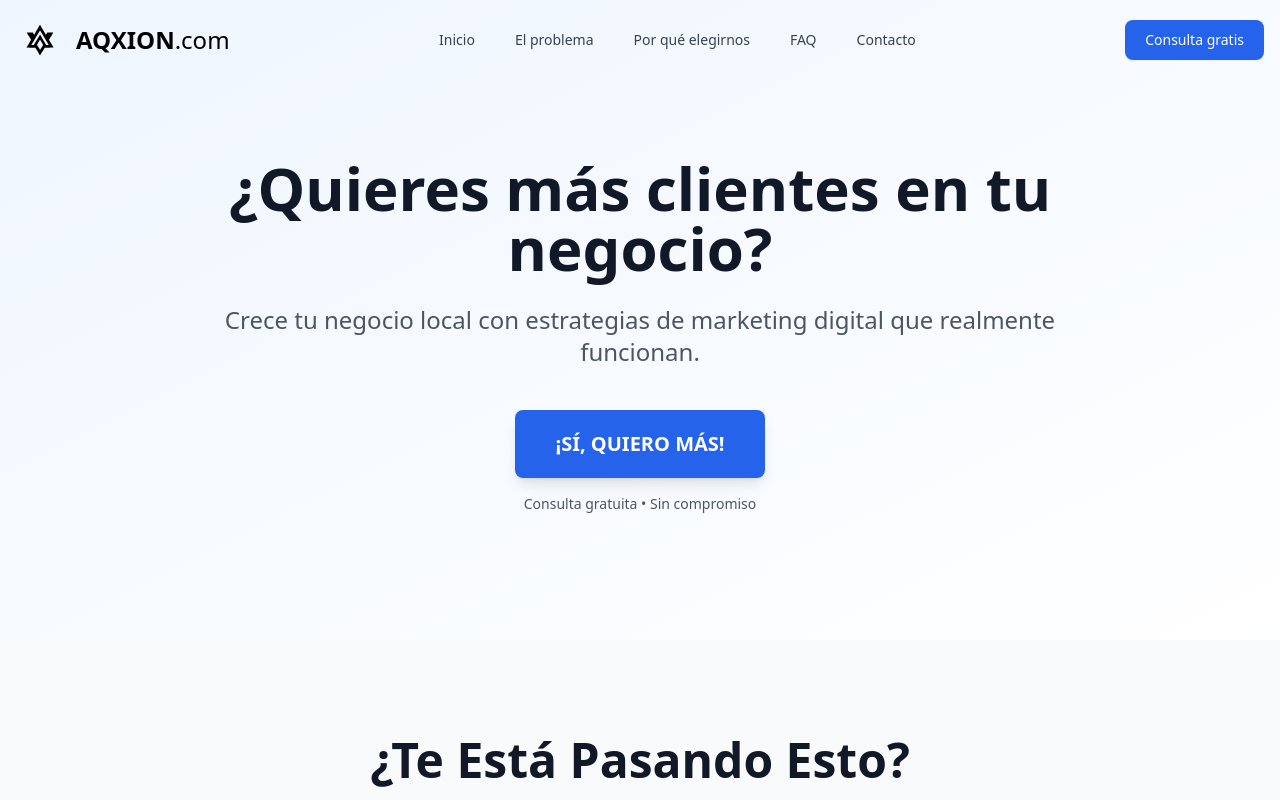
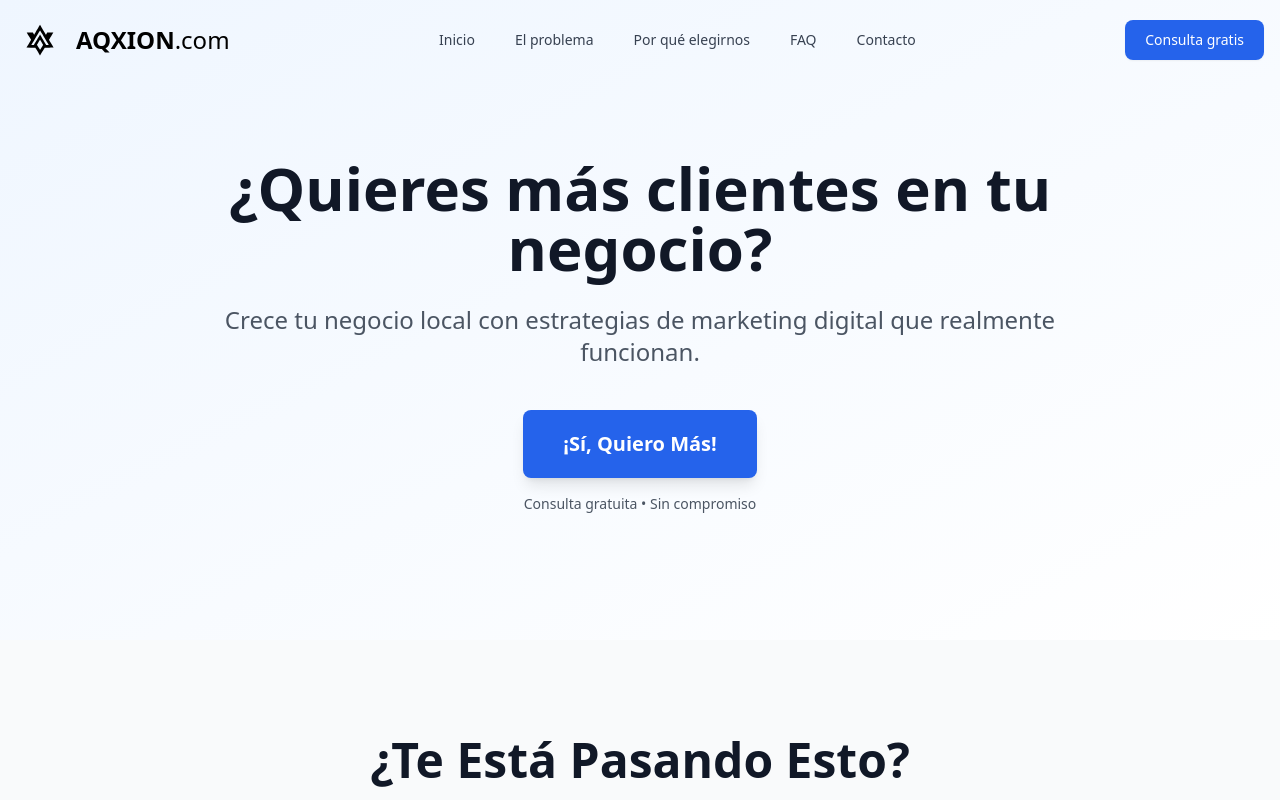
Before and after one commit to MagnusCole/aqxion, a Next.js app: page / in a window 1280 px wide. Shown: the top 800 px of the page. Built offline with nearby package versions, Linux system fonts and the light colour scheme.

Commit message:
refactor: standardize label text for consistency in ContactFormSection and HeroSection

```diff
--- a/src/sections/ContactFormSection.tsx
+++ b/src/sections/ContactFormSection.tsx
@@ -158,7 +158,7 @@ export const ContactFormSection: React.FC<ContactFormSectionProps> = ({  title =
                         onChange={handleCheckboxChange}
                         className="w-4 h-4 text-blue-600 border-gray-300 rounded focus:ring-blue-500"
                       />
-                      <label htmlFor="google-ads" className="text-gray-700">Google Ads</label>
+                      <label htmlFor="google-ads" className="text-gray-700">Ads</label>
                     </div>
                     <div className="flex items-center space-x-3">
                       <input
@@ -180,7 +180,7 @@ export const ContactFormSection: React.FC<ContactFormSectionProps> = ({  title =
                         onChange={handleCheckboxChange}
                         className="w-4 h-4 text-blue-600 border-gray-300 rounded focus:ring-blue-500"
                       />
-                      <label htmlFor="seo" className="text-gray-700">SEO Local</label>
+                      <label htmlFor="seo" className="text-gray-700">SEO</label>
                     </div>
                     <div className="flex items-center space-x-3">
                       <input
--- a/src/sections/HeroSection.tsx
+++ b/src/sections/HeroSection.tsx
@@ -25,7 +25,7 @@ export interface HeroSectionProps {
 export const HeroSection: React.FC<HeroSectionProps> = ({  title = "¿Quieres más clientes en tu negocio?",
   subtitle = "Crece tu negocio local con estrategias de marketing digital que realmente funcionan.",
   ctaButton = {
-    label: "¡SÍ, QUIERO MÁS!",
+    label: "¡Sí, Quiero Más!",
     onClick: () => window.open('https://calendly.com/luis-aqxion/30min', '_blank')
   }
 }) => {return (
```
